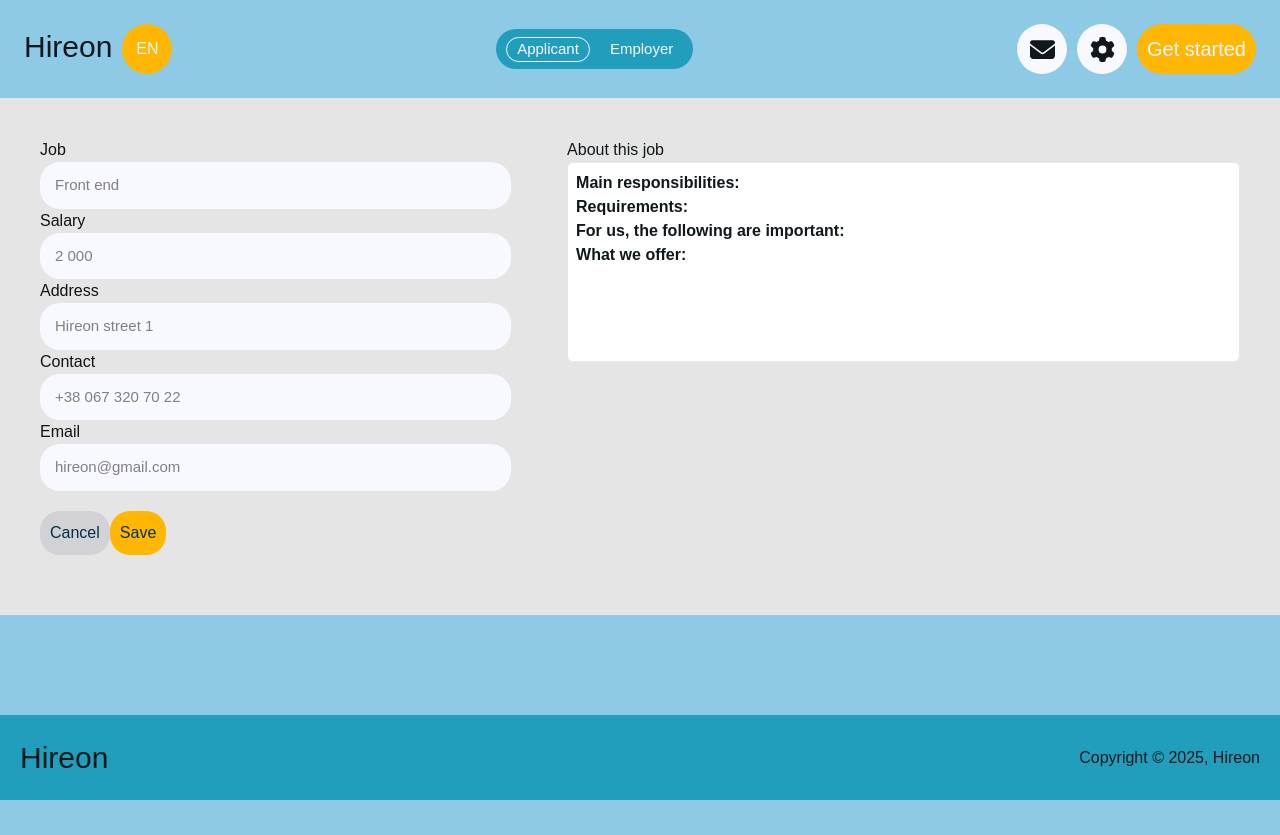
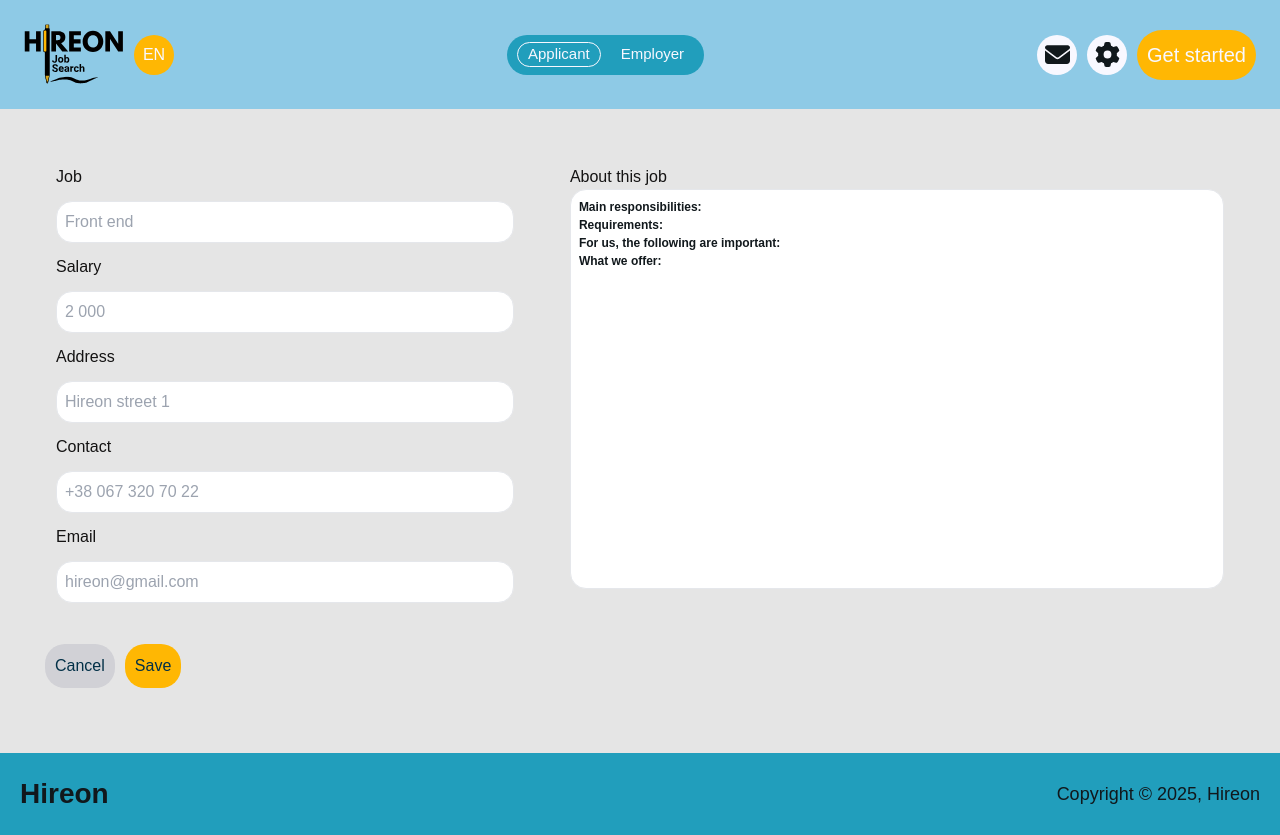
Before and after one commit to Ivan3750/Hireon, a Next.js app: page /vacancy in a window 1280 px wide. Before the commit the page ends 800 px from the top, so only its background shows below. Built offline with nearby package versions, Linux system fonts and the light colour scheme; no server answers; a web font is replaced by a local one.

Commit message:
header adaptive

```diff
--- a/src/app/(employer)/vacancy/page.js
+++ b/src/app/(employer)/vacancy/page.js
@@ -60,13 +60,13 @@ const VacancyPage = () => {
     };
 
     return (
-        <div className="w-full bg-[#E5E5E5] p-10">
-            <div className="flex justify-center gap-14">
-                <div className="flex flex-col w-[70%]">
+        <div className="w-full bg-[#E5E5E5] p-4 md:p-10">
+                 <div className="flex flex-col md:flex-row justify-center gap-6 md:gap-14 p-4">
+            <div className="flex flex-col w-full md:w-[70%] space-y-3">
                 <label className="label">Job</label>
                 <input
                     type="text"
-                        className="input"
+                    className="border p-2 rounded-2xl"
                     placeholder="Front end"
                     value={jobTitle}
                     onChange={(e) => setJobTitle(e.target.value)}
@@ -74,7 +74,7 @@ const VacancyPage = () => {
                 <label className="label">Salary</label>
                 <input
                     type="text"
-                        className="input"
+                    className="border p-2 rounded-2xl"
                     placeholder="2 000"
                     value={salary}
                     onChange={(e) => setSalary(e.target.value)}
@@ -82,7 +82,7 @@ const VacancyPage = () => {
                 <label className="label">Address</label>
                 <input
                     type="text"
-                        className="input"
+                    className="border p-2 rounded-2xl"
                     placeholder="Hireon street 1"
                     value={address}
                     onChange={(e) => setAddress(e.target.value)}
@@ -90,25 +90,25 @@ const VacancyPage = () => {
                 <label className="label">Contact</label>
                 <input
                     type="text"
-                        className="input"
+                    className="border p-2 rounded-2xl"
                     placeholder="+38 067 320 70 22"
                     value={contact}
                     onChange={(e) => setContact(e.target.value)}
                 />
                 <label className="label">Email</label>
                 <input
-                        type="text"
-                        className="input"
+                    type="email"
+                    className="border p-2 rounded-2xl"
                     placeholder="hireon@gmail.com"
                     value={email}
                     onChange={(e) => setEmail(e.target.value)}
                 />
             </div>
             <div className="flex flex-col w-full">
-                    <label>About this job</label>
+                <label className="label">About this job</label>
                 <div
                     ref={editorRef}
-                        className="border p-2 min-h-[200px] bg-white rounded-md"
+                    className="border p-2 min-h-[400px] bg-white rounded-2xl text-[12px]"
                     contentEditable
                     dangerouslySetInnerHTML={{ __html: content }}
                 />
--- a/src/app/components/Footer.js
+++ b/src/app/components/Footer.js
@@ -5,8 +5,14 @@ export default function Footer() {
   if (noRender.includes(usePathname())) return null;
   return (
     <footer className="flex flex-row justify-between items-center footer w-full bg-[#219EBC] p-[20px]">
-      <h2 className="text-[30px]">Hireon</h2>
-      <h2 className="font-medium">Copyright &copy; 2025, Hireon</h2>
+      <h2 className="font-bold  max-[1537px]:text-[30px]
+          max-[1280px]:text-[28px]
+          max-[1024px]:text-[24px]
+          max-[768px]:text-[20px]
+          max-[480px]:text-[16px]" >Hireon</h2>
+      <h2 className="font-medium max-[1537px]:text-[18px]
+          max-[768px]:text-[14px]
+          max-[480px]:text-[10px]">Copyright &copy; 2025, Hireon</h2>
     </footer>
   );
 }
--- a/src/app/components/Header.js
+++ b/src/app/components/Header.js
@@ -1,21 +1,26 @@
 "use client";
 import Link from "next/link";
+import Image from "next/image";
 import { useState, useEffect } from "react";
 import { usePathname, useRouter } from "next/navigation";
-import {FaGear, FaEnvelope, FaXmark} from 'react-icons/fa6'
+import { FaGear, FaEnvelope, FaXmark } from "react-icons/fa6";
 import { MdBusiness, MdWork } from "react-icons/md";
+import { IoLogIn, IoMenu } from "react-icons/io5";
+import { useTranslate } from "../hooks/useTranslate";
+import Notification from "./Notification";
+import noRender from "../noRender.json";
+import Logo from "../../../public/logo-cropped.svg"
 
-import {useTranslate} from "../hooks/useTranslate";
-import Notification from "./Notification";
-import noRender from '../noRender.json'
+
+
 export default function Header() {
   const [isLogin, setIsLogin] = useState(false);
   const { translations, loading, lang, setLang } = useTranslate();
   const [selectedType, setSelectedType] = useState("applicant");
   const [isOpen, setIsOpen] = useState(false);
   const [toggled, setToggled] = useState(false);
-  const router = useRouter()
-  const pathname = usePathname()
+  const router = useRouter();
+  const pathname = usePathname();
   const verifyToken = async () => {
     const token = localStorage.getItem("token");
     if (!token) {
@@ -43,9 +48,9 @@ export default function Header() {
   if (loading) return null;
   return (
     <header className="flex items-center justify-between w-full p-6 text-[#11181C]">
-      <div className="flex flex-row gap-[10px] self-start">
+      <div className="flex flex-row gap-[10px] self-start items-center">
         <Link href="/" className="text-[30px]">
-          Hireon
+          <Image src={Logo} width={100} height={100}/>
         </Link>
         <div className="flex flex-row">
           <div
@@ -54,31 +59,61 @@ export default function Header() {
           >
             <h2>{lang.toUpperCase()}</h2>
           </div>
-          <div className={`absolute bg-[#F8F8FF] gap-x-[20px] flex flex-row items-center justify-end h-[50px] ms-[25px] rounded-e-full cursor-pointer transition-all ${isOpen ? 'w-[170px]' : 'w-0'}`}>
-            <h2 onClick={() => {setLang("en");router.push(`${pathname}?lang=en`)}}>EN</h2>
-            <h2 onClick={() => {setLang("ua");router.push(`${pathname}?lang=ua`)}}>UA</h2>
-            <FaXmark onClick={() => {setIsOpen(false)}} className="me-[20px]"></FaXmark>
+          <div
+            className={`absolute bg-[#F8F8FF] gap-x-[20px] flex flex-row items-center justify-end h-[50px] ms-[25px] rounded-e-full cursor-pointer transition-all ${
+              isOpen ? "w-[170px]" : "w-0"
+            }`}
+          >
+            <h2
+              onClick={() => {
+                setLang("en");
+                router.push(`${pathname}?lang=en`);
+              }}
+            >
+              EN
+            </h2>
+            <h2
+              onClick={() => {
+                setLang("ua");
+                router.push(`${pathname}?lang=ua`);
+              }}
+            >
+              UA
+            </h2>
+            <FaXmark
+              onClick={() => {
+                setIsOpen(false);
+              }}
+              className="me-[20px]"
+            ></FaXmark>
           </div>
         </div>
       </div>
       {!isLogin && (
-       <div className="bg-[#219EBC] rounded-full h-[40px] flex flex-row items-center justify-center gap-[10px] p-[10px]">
+        <div className="bg-[#219EBC] rounded-full h-[40px]  flex-row items-center justify-center gap-[10px] p-[10px] hidden sm:flex">
           <button
-         className={`switch ${selectedType === "applicant" ? "switch-active" : ""}`}
+            className={`switch ${
+              selectedType === "applicant" ? "switch-active" : ""
+            }`}
             onClick={() => setSelectedType("applicant")}
           >
-         <span className="hidden md:inline">{translations.header.applicant}</span>
+            <span className="hidden md:inline">
+              {translations.header.applicant}
+            </span>
             <MdWork className="md:hidden" size={20} />
           </button>
           <button
-         className={`switch ${selectedType === "employer" ? "switch-active" : ""}`}
+            className={`switch ${
+              selectedType === "employer" ? "switch-active" : ""
+            }`}
             onClick={() => setSelectedType("employer")}
           >
-         <span className="hidden md:inline">{translations.header.employer}</span>
+            <span className="hidden md:inline">
+              {translations.header.employer}
+            </span>
             <MdBusiness className="md:hidden" size={20} />
           </button>
         </div>
-
       )}
       <nav className="flex flex-row items-center">
         <div className="flex flex-row gap-[10px] items-center">
@@ -89,9 +124,9 @@ export default function Header() {
             <FaEnvelope size={25}></FaEnvelope>
           </button>
           <div
-            className={`w-[366px] absolute bg-[#8ecae6] border border-black top-[100px] right-[200px] rounded-md transition-all ${
-              !toggled && "opacity-0 !top-[80px]"
-            } gap-[10px] flex flex-col p-[10px] items-center`}
+  className={`w-[366px] max-w-full absolute bg-[#8ecae6] z-[80] border border-black top-[100px] right-[200px] rounded-md transition-all
+              ${!toggled ? "hidden !top-[80px]" : ""} gap-[10px] flex flex-col p-[10px] items-center
+              max-[1024px]:right-[50px] max-[768px]:w-[300px] max-[500px]:w-[100vw] max-[500px]:right-0`}
 >
             <p className="font-medium text-[18px]">Notifications</p>
             <hr className="border-[#11181C] w-full"></hr>
@@ -128,8 +163,9 @@ export default function Header() {
           {isLogin ? (
             <p>Profile</p>
           ) : (
-            <Link href="/login" className="login-signin">
-              {translations.globals.getStarted}
+            <Link href="/login" className="login-signin ">
+             <p className="md:block hidden"> {translations.globals.getStarted}</p>
+              <IoLogIn className="md:hidden"/>
             </Link>
           )}
         </div>
--- a/src/app/globals.css
+++ b/src/app/globals.css
@@ -22,7 +22,7 @@ body {
   @apply text-[#F8F8FF] bg-[#FFB703] rounded-full p-[10px] flex justify-center items-center text-[20px] hover:bg-[#11181C] hover:text-[#FFB703] transition-all cursor-pointer
 }
 .circle-btn {
-  @apply bg-[#F8F8FF] rounded-full w-[50px] h-[50px] flex items-center justify-center hover:bg-[#11181C] hover:text-[#F8F8FF] transition-all cursor-pointer
+  @apply bg-[#F8F8FF] rounded-full w-[40px] h-[40px] flex items-center justify-center hover:bg-[#11181C] hover:text-[#F8F8FF] transition-all cursor-pointer
 }
 .switch {
   @apply /* border border-[#F8F8FF] */ rounded-full px-[10px] text-[15px] h-[25px] text-[#F8F8FF] transition-all cursor-pointer hover:bg-[#F8F8FF] hover:text-[#11181C]
@@ -70,6 +70,7 @@ body {
   padding: 10px;
   border-radius: 20px;
   transition: 0.5s;
+  margin: 5px;
 }
 .button:hover{
   scale: 0.94;
@@ -81,6 +82,7 @@ body {
   padding: 10px;
   border-radius: 20px;
   transition: 0.5s;
+  margin: 5px;
  }
 /* a {
   @apply transition-all hover:underline // Я видалив тому що це не сучасно і на деяких частинах проекту це зайве
@@ -91,9 +93,16 @@ body {
     font-size: 12px;
   }
   .input{
-    font-size: 12.5px;
+    font-size: 12px;
+  }
+
+  .input::placeholder{
+    font-size: 12px;
   }
   .button{
+    font-size: 12px;
+  }
+  .button-disable{
     font-size: 12px;
   }
 }
@@ -106,3 +115,10 @@ body {
     @apply w-[200px] h-[125px]
 }
 }
+
+
+
+/* D.R */
+/* *{
+  outline: 2px solid #f0f;
+} */
```
Also changed, not shown: src/app/(employer)/worker/[workerId]/page.js (+16 -6 lines), src/app/page.js (+20 -20 lines), public/logo-cropped.svg (added), public/logo.svg (renamed from public/h6.svg). Lines whose indentation alone changed are shown as unchanged.
